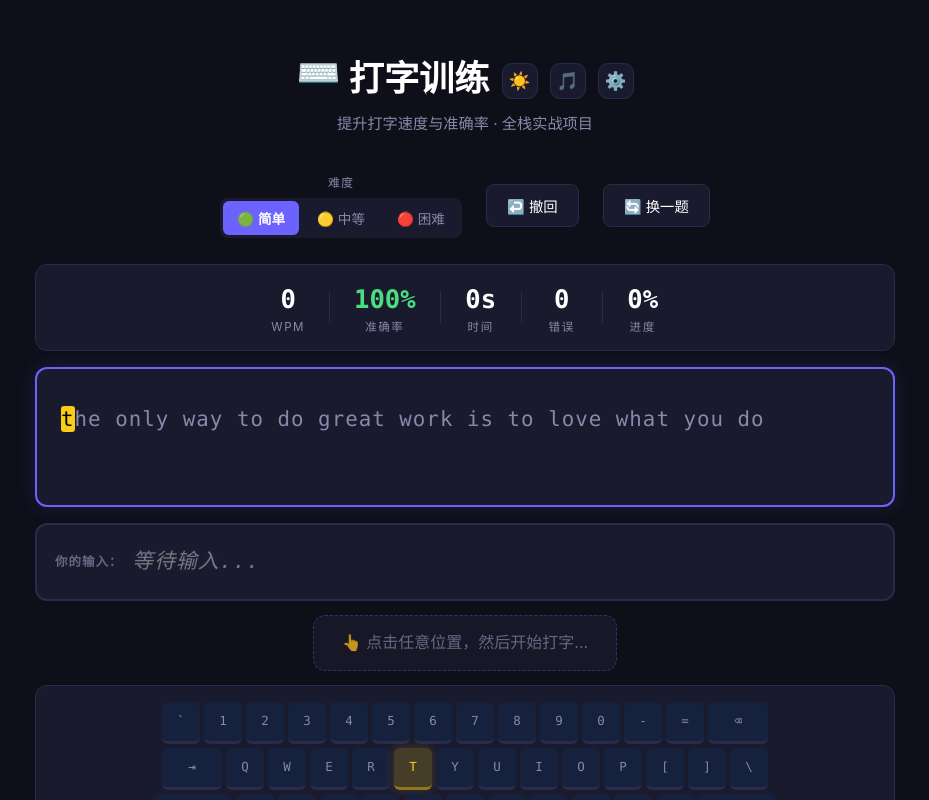
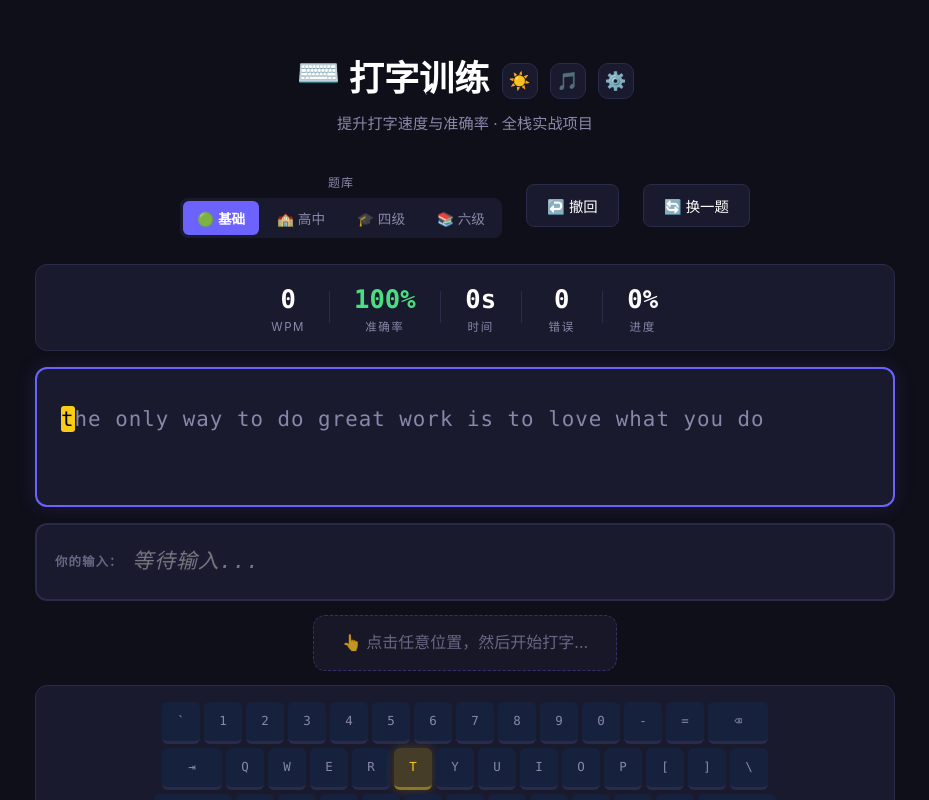
Before and after one commit to Zhoumornnig/typing-trainer, a React (Vite) app: page / in a window 1280 px wide. Shown: the top 800 px of the page, without its empty margins (175-1104 px from the left). Built offline with nearby package versions, Linux system fonts and the light colour scheme.

Commit message:
feat: 添加高中/四级/六级题库

```diff
--- a/src/App.jsx
+++ b/src/App.jsx
@@ -19,15 +19,41 @@ const DEFAULT_TEXTS = {
     "success is not final failure is not fatal it is the courage to continue that counts",
     "in the middle of difficulty lies opportunity for those who seek it",
   ],
-  medium: [
-    "The exploration of artificial intelligence has revolutionized how we interact with technology in our daily lives. From voice assistants to autonomous vehicles, AI continues to push the boundaries of what machines can achieve in the modern world.",
-    "Full-stack development requires proficiency in both frontend and backend technologies. A skilled developer must understand databases, server architecture, APIs, and user interface design to build complete and robust applications.",
-    "Data structures and algorithms form the foundation of computer science. Understanding time complexity, space complexity, and algorithmic thinking is essential for solving complex computational problems efficiently.",
-    "Version control systems like Git enable developers to track changes, collaborate with team members, and maintain a comprehensive history of their codebase throughout the software development lifecycle.",
+  highschool: [
+    "Education is the most powerful weapon which you can use to change the world. Every student has the potential to achieve greatness through hard work and determination.",
+    "The environment plays a crucial role in our daily lives. We should take responsibility for protecting nature and reducing pollution for future generations.",
+    "Technology has changed the way we communicate with each other. Social media allows people to stay connected regardless of distance and time zones.",
+    "Reading books can broaden our horizons and enrich our knowledge. A good book is like a wise friend who guides us through difficult times.",
+    "Health is more important than wealth. Regular exercise and a balanced diet are essential for maintaining both physical and mental well-being.",
+    "Traveling to different places helps us understand diverse cultures and traditions. It is an excellent way to learn about the world beyond our textbooks.",
+    "Teamwork is essential in almost every aspect of life. When people work together towards a common goal, they can accomplish far more than any individual could alone.",
+    "Time management is a valuable skill for students. Learning to prioritize tasks and avoid procrastination can greatly improve academic performance.",
+    "Volunteering is a meaningful way to contribute to society. Helping others not only benefits the community but also brings personal satisfaction and growth.",
+    "Critical thinking enables us to analyze information objectively and make informed decisions. It is one of the most important skills in the modern world.",
   ],
-  hard: [
-    "The juxtaposition of quantum computing and classical cryptography presents an unprecedented challenge for cybersecurity professionals. Post-quantum cryptographic algorithms must be developed expeditiously to safeguard sensitive information against the looming threat of quantum decryption capabilities that could potentially compromise existing encryption standards within the next decade.",
-    "Microservices architecture facilitates the decomposition of monolithic applications into independently deployable services, each encapsulating a specific business capability. This paradigm shift necessitates robust inter-service communication protocols, comprehensive monitoring and observability frameworks, and sophisticated container orchestration mechanisms to maintain overall system reliability and performance.",
+  cet4: [
+    "The government has implemented a series of policies to promote sustainable economic development and improve the overall quality of life for all citizens across the country.",
+    "Modern universities are committed to providing students with comprehensive education that combines theoretical knowledge with practical skills for their future careers.",
+    "The rapid advancement of artificial intelligence has significantly transformed various industries and created both opportunities and challenges for the global workforce.",
+    "Effective communication skills are increasingly valued in the workplace. The ability to express ideas clearly and collaborate with colleagues determines professional success.",
+    "Global climate change poses a serious threat to ecosystems worldwide. International cooperation is urgently needed to address environmental challenges and reduce carbon emissions.",
+    "The popularity of online learning platforms has made education more accessible than ever before. Students can now acquire new skills from anywhere at their own pace.",
+    "Cultural diversity enriches our society in countless ways. Exposure to different perspectives and traditions fosters creativity, innovation, and mutual understanding.",
+    "Financial literacy is an essential life skill that helps individuals make informed decisions about budgeting, saving, and investing for their long-term financial security.",
+    "The healthcare system continues to evolve with technological innovations. Telemedicine and digital health records have improved the efficiency and accessibility of medical services.",
+    "Entrepreneurship requires a combination of creativity, resilience, and strategic thinking. Successful entrepreneurs are willing to take calculated risks and learn from failure.",
+  ],
+  cet6: [
+    "The unprecedented complexity of contemporary geopolitical dynamics necessitates a multifaceted approach to international diplomacy and conflict resolution strategies.",
+    "Neuroscientific research has revealed the remarkable plasticity of the human brain, demonstrating its extraordinary capacity to adapt and reorganize throughout an individual's lifespan.",
+    "The proliferation of misinformation on digital platforms underscores the critical importance of media literacy and the need for rigorous fact-checking mechanisms in democratic societies.",
+    "Sustainable urbanization requires the integration of environmental considerations into infrastructure planning, balancing economic growth with ecological preservation and social equity.",
+    "The philosophical discourse on consciousness and artificial intelligence raises profound questions about the nature of self-awareness and the ethical implications of technological advancement.",
+    "Interdisciplinary collaboration between scientists, policymakers, and industry leaders is indispensable for addressing the multifaceted challenges posed by climate change and resource depletion.",
+    "The juxtaposition of traditional pedagogical methods with innovative educational technologies presents both opportunities and dilemmas for contemporary curriculum development.",
+    "Corporate social responsibility has evolved from a peripheral consideration to a fundamental component of organizational strategy, reflecting growing stakeholder expectations regarding ethical business practices.",
+    "The intricate relationship between socioeconomic inequality and public health outcomes demonstrates the necessity of holistic policy interventions that address systemic determinants of well-being.",
+    "Technological disruption simultaneously creates and destroys economic value, necessitating adaptive regulatory frameworks that foster innovation while protecting vulnerable populations from adverse consequences.",
   ],
 };
 
@@ -337,11 +363,12 @@ function App() {
       {/* ---- 控制面板 ---- */}
       <div className="controls">
         <div className="control-group">
-          <label className="control-label">难度</label>
+          <label className="control-label">题库</label>
           <div className="btn-group">
-            <button className={`btn-ctrl ${difficulty === 'easy' ? 'active' : ''}`} onClick={() => setDifficulty('easy')}>🟢 简单</button>
-            <button className={`btn-ctrl ${difficulty === 'medium' ? 'active' : ''}`} onClick={() => setDifficulty('medium')}>🟡 中等</button>
-            <button className={`btn-ctrl ${difficulty === 'hard' ? 'active' : ''}`} onClick={() => setDifficulty('hard')}>🔴 困难</button>
+            <button className={`btn-ctrl ${difficulty === 'easy' ? 'active' : ''}`} onClick={() => setDifficulty('easy')}>🟢 基础</button>
+            <button className={`btn-ctrl ${difficulty === 'highschool' ? 'active' : ''}`} onClick={() => setDifficulty('highschool')}>🏫 高中</button>
+            <button className={`btn-ctrl ${difficulty === 'cet4' ? 'active' : ''}`} onClick={() => setDifficulty('cet4')}>🎓 四级</button>
+            <button className={`btn-ctrl ${difficulty === 'cet6' ? 'active' : ''}`} onClick={() => setDifficulty('cet6')}>📚 六级</button>
             {hasCustom && (
               <button className={`btn-ctrl ${difficulty === 'custom' ? 'active' : ''}`} onClick={() => setDifficulty('custom')}>⭐ 我的</button>
             )}
```
